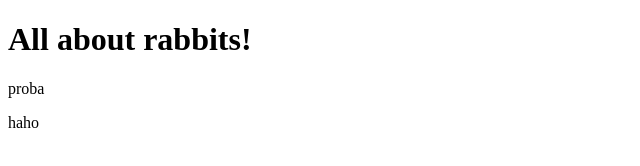
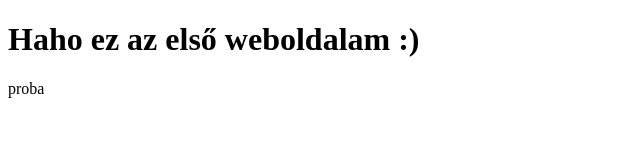
Before and after one commit to Norbi96/norbi96.github.io, a plain HTML site: page index.html in a window 1280 px wide. Shown: the whole page, without its empty margins (0-640 px from the left). Drawn offline with Linux system fonts and the light colour scheme.

Commit message:
Update index.html

```diff
--- a/index.html
+++ b/index.html
@@ -6,10 +6,10 @@
     </head>
     <body>
 
-    <h1>All about rabbits!</h1>
+    <h1>Haho ez az első weboldalam :)</h1>
 
    <p>proba</p>
-   <p>haho</p>
+   <p></p>
 
     </body>
 </html>
```
